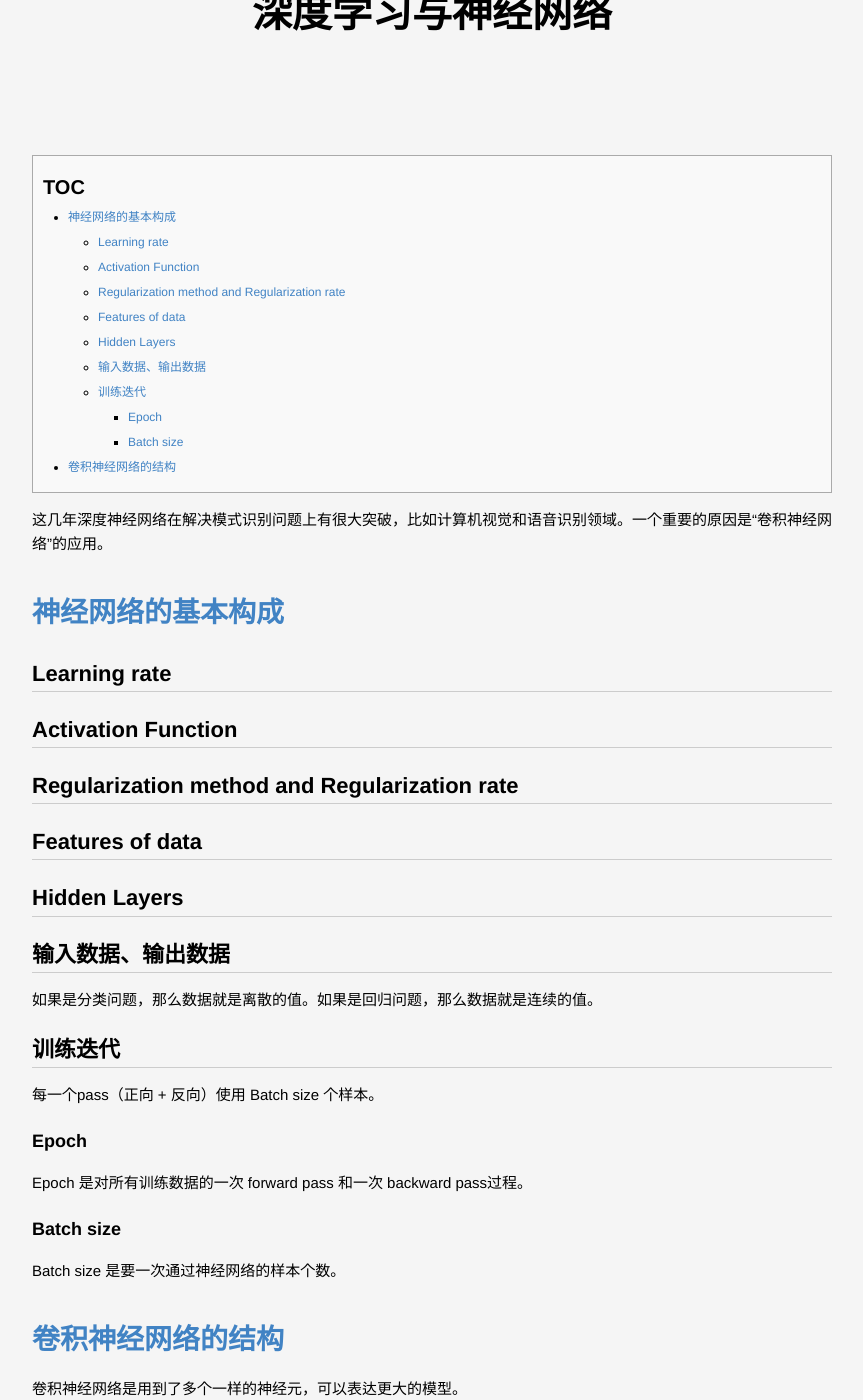
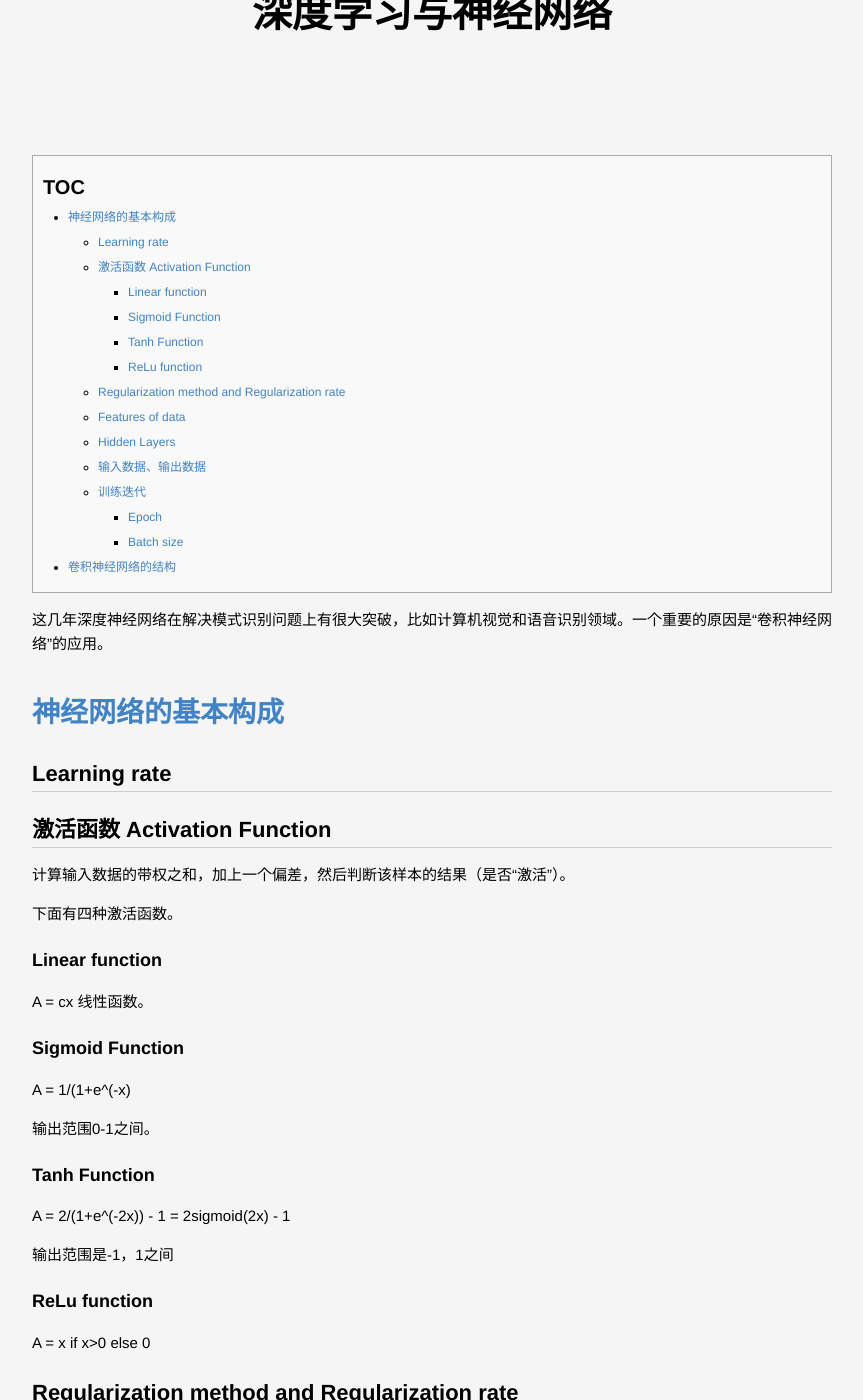
Before and after one commit to lucky521/blog, a Jekyll site: the page built from _posts/2017-10-14-deep-learning.markdown, in a window 1280 px wide and 1400 px high, scrolled down 223 px. Shown: the whole window, without its empty margins (208-1071 px from the left). Built offline with Jekyll 4.4.1, drawn with Linux system fonts in a browser that asks for light colours.

Commit message:
Activation Function

```diff
--- a/_posts/2017-10-14-deep-learning.markdown
+++ b/_posts/2017-10-14-deep-learning.markdown
@@ -12,7 +12,33 @@ layout: post
 ## Learning rate
 
 
-## Activation Function
+## 激活函数 Activation Function
+
+计算输入数据的带权之和，加上一个偏差，然后判断该样本的结果（是否“激活”）。
+
+下面有四种激活函数。
+
+### Linear function
+
+A = cx
+线性函数。
+
+### Sigmoid Function
+
+A = 1/(1+e^(-x)
+
+输出范围0-1之间。
+
+### Tanh Function
+
+A = 2/(1+e^(-2x)) - 1 = 2sigmoid(2x) - 1
+
+输出范围是-1，1之间
+
+
+### ReLu function
+
+A = x if x>0 else 0
 
 
 ## Regularization method and Regularization rate
```
